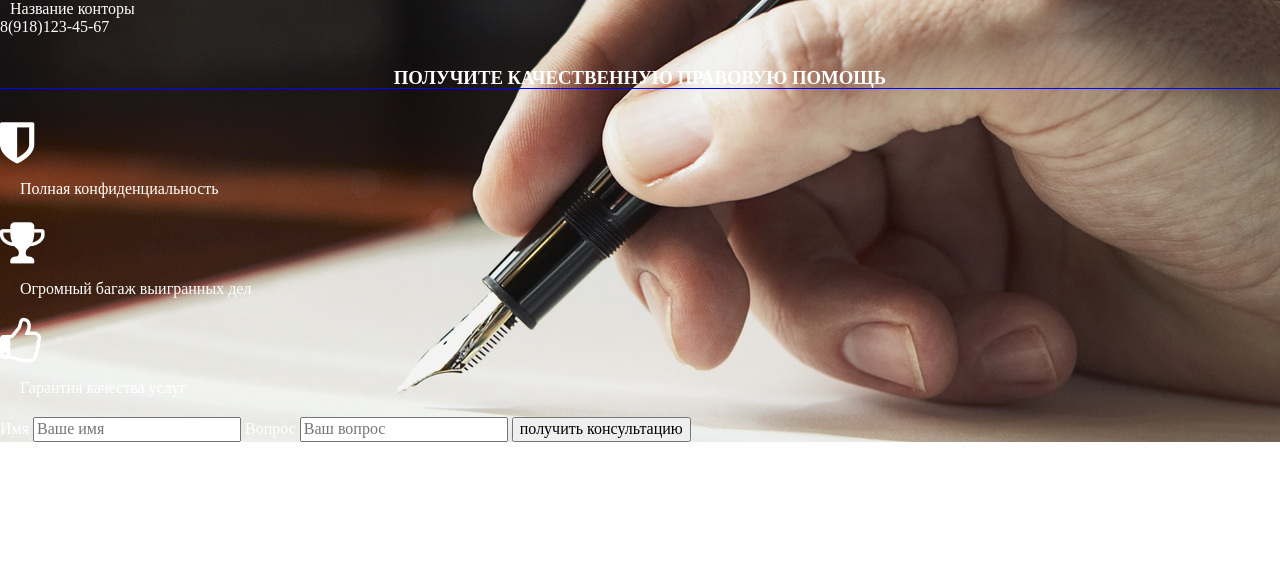
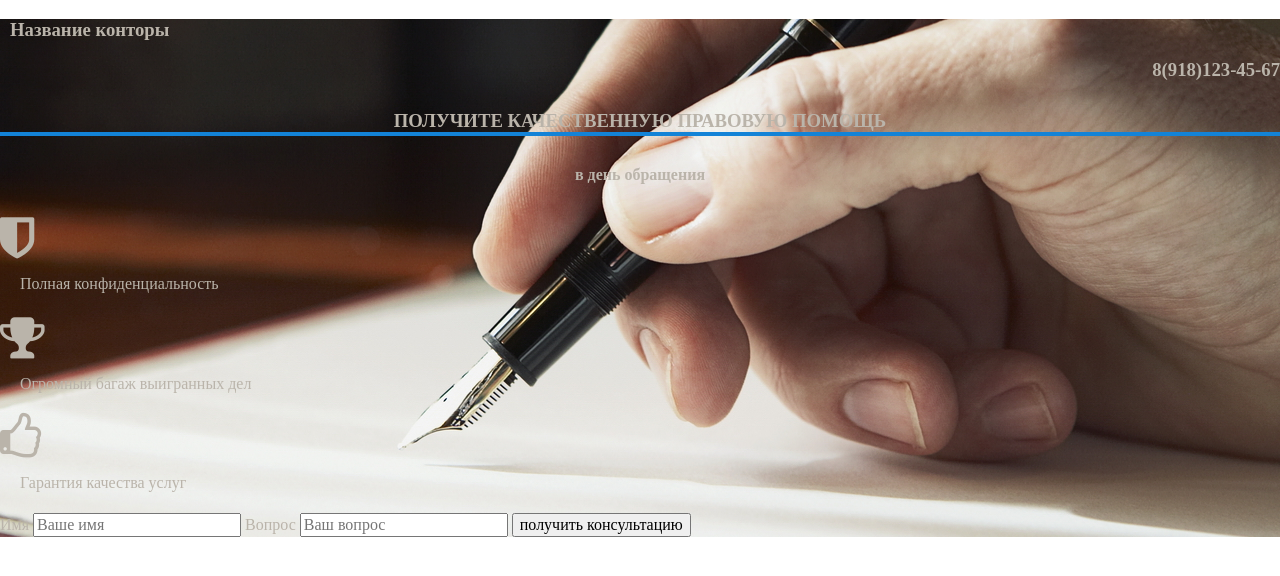
Before and after one commit to YellowAgency/lawers_landing, a Django app: template templates/base.html in a window 1280 px wide. Shown: the top 576 px of the page. Run offline with Django 3.2, Linux system fonts and the light colour scheme; the template is opened without the code that fills it, so the values that code supplies are empty; some libraries are stand-ins or nearby versions.

Commit message:
fixed styles

```diff
--- a/static/css/main.css
+++ b/static/css/main.css
@@ -1,16 +1,27 @@
 .header {
     background: url("./img/background1.jpg") center;
-    color: white;
+    color: #bab4aa;
+}
+
+.header__name_left {
+    text-align: left;
+}
+
+.header__name_right {
+    text-align: right;
 }
 
 .header__name_padding {
     padding-left: 10px;
 }
 
-.main__hello {
+.header__hello {
     text-align: center;
     margin: 30px 0;
-    border-bottom: 1px solid blue;
+}
+
+.main__hello_border {
+    border-bottom: 4px solid #1383d7;
 }
 
 .fiches {
--- a/templates/base.html
+++ b/templates/base.html
@@ -12,20 +12,23 @@
 <header class="header">
     <div class="row">
         <div class="six columns">
-            <div class="header__name_padding">
+            <h3 class="header__name_padding header__name_left">
                 Название конторы
-            </div>
+            </h3>
         </div>
-        <div class="six columns" style="text-align: left">
+        <h3 class="six columns header__name_right">
             8(918)123-45-67
-        </div>
+        </h3>
     </div>
     <div class="container">
         <div class="row">
             <div class="twelve column">
-                <h3 class="main__hello">
+                <h3 class="header__hello main__hello_border">
                     ПОЛУЧИТЕ КАЧЕСТВЕННУЮ ПРАВОВУЮ ПОМОЩЬ
                 </h3>
+                <h4 class="header__hello">
+                    в день обращения
+                </h4>
             </div>
         </div>
     </div>
```
